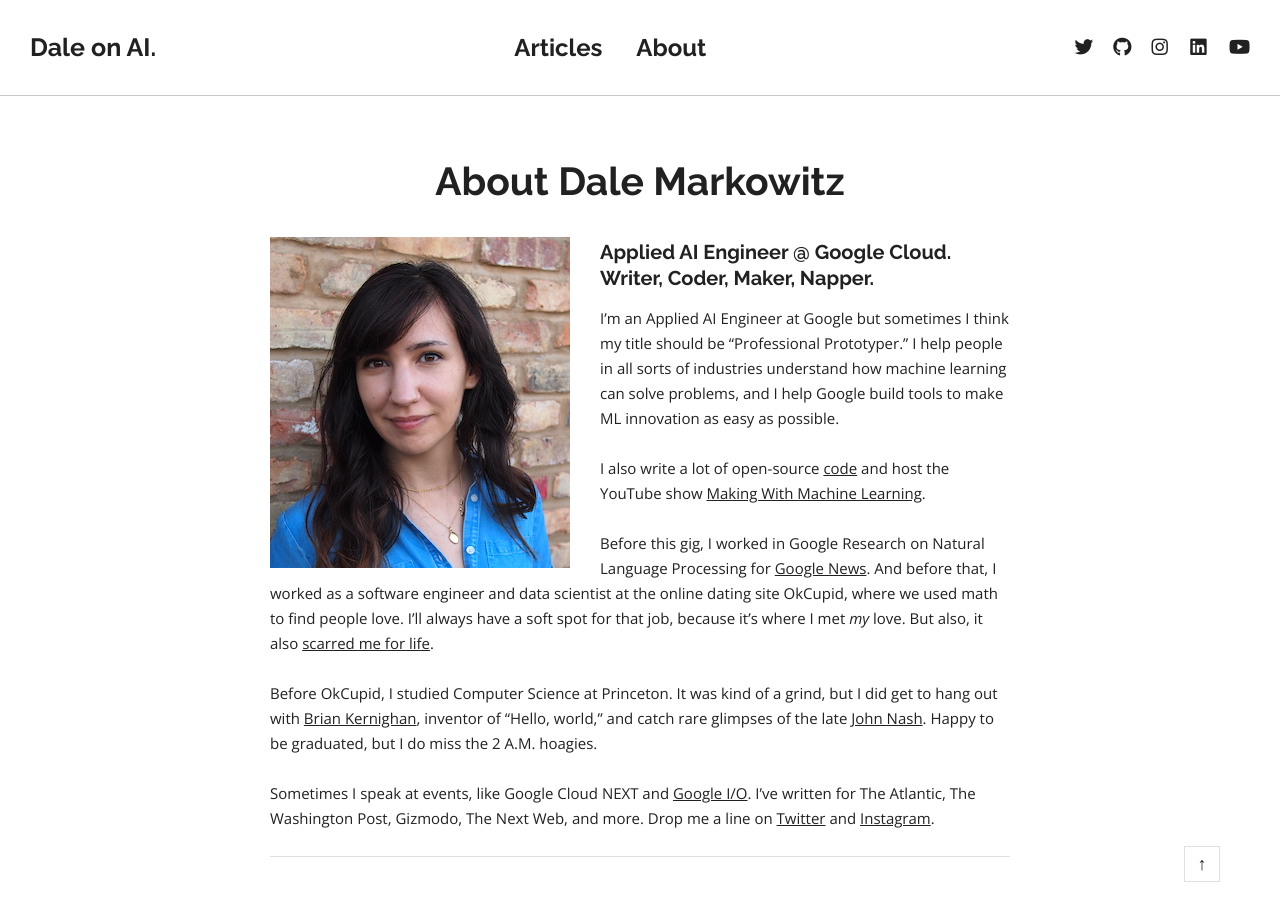
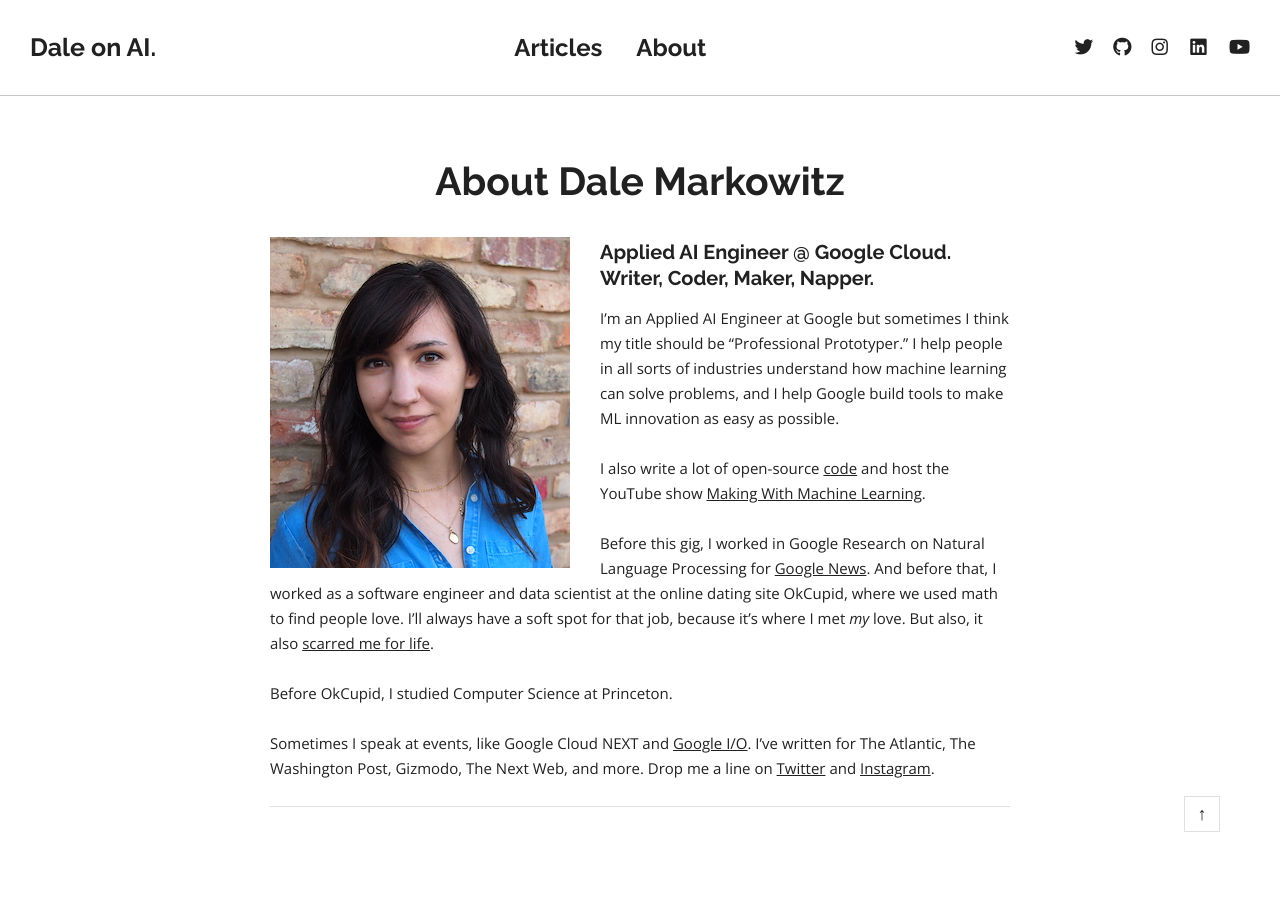
Before and after one commit to dalequark/daleonai, a Jekyll site: the page built from about.md, in a window 1280 px wide. Built offline with Jekyll 4.4.1, drawn with Linux system fonts in a browser that asks for light colours; some web fonts are replaced; a script that is not in the unit is left out.

Commit message:
Update Pages “about”

```diff
--- a/about.md
+++ b/about.md
@@ -1,7 +1,6 @@
 ---
+title: About Dale Markowitz
 layout: page
-title: About Dale Markowitz
-
 ---
 <img src="/images/dale_wall_small.jpeg" style="display: inline-block; float: left; margin: 0 2em 0.5em 0;" width="300" />
 
@@ -11,8 +10,8 @@ I'm an Applied AI Engineer at Google but sometimes I think my title should be "P
 
 I also write a lot of open-source [code](https://github.com/google/making_with_ml) and host the YouTube show [Making With Machine Learning](https://www.youtube.com/playlist?list=PLIivdWyY5sqLsaG5hNms0D9aZRBE7DHBb).
 
-Before this gig, I worked in Google Research on Natural Language Processing for [Google News](https://news.google.com/topstories?hl=en-US&gl=US&ceid=US:en). And before that, I worked as a software engineer and data scientist at the online dating site OkCupid, where we used math to find people love. I'll always have a soft spot for that job, because it's where I met _my_ love. But also, it also [scarred me for life](https://logicmag.io/failure/the-servers-are-burning/).
+Before this gig, I worked in Google Research on Natural Language Processing for [Google News](https://news.google.com/topstories?hl=en-US&gl=US&ceid=US:en). And before that, I worked as a software engineer and data scientist at the online dating site OkCupid, where we used math to find people love. I'll always have a soft spot for that job, because it's where I met *my* love. But also, it also [scarred me for life](https://logicmag.io/failure/the-servers-are-burning/).
 
-Before OkCupid, I studied Computer Science at Princeton. It was kind of a grind, but I did get to hang out with [Brian Kernighan](https://en.wikipedia.org/wiki/Brian_Kernighan), inventor of "Hello, world," and catch rare glimpses of the late [John Nash](https://en.wikipedia.org/wiki/John_Forbes_Nash_Jr.). Happy to be graduated, but I do miss the 2 A.M. hoagies.
+Before OkCupid, I studied Computer Science at Princeton.
 
 Sometimes I speak at events, like Google Cloud NEXT and [Google I/O](https://www.youtube.com/watch?v=XrMtF_inTZ0). I've written for The Atlantic, The Washington Post, Gizmodo, The Next Web, and more. Drop me a line on [Twitter](https://twitter.com/dalequark) and [Instagram](https://www.instagram.com/dale_on_ai/).
```
